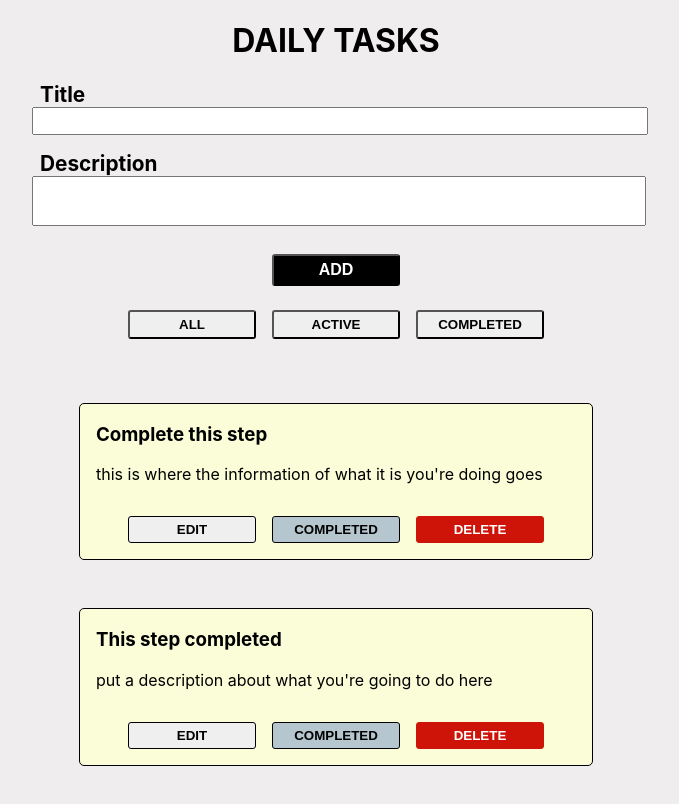
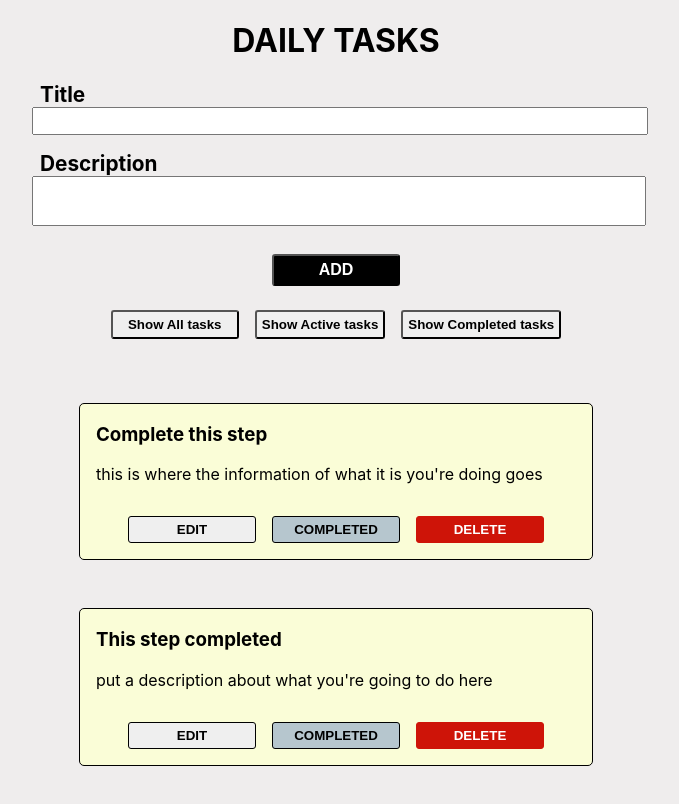
Before and after one commit to Tasups/Daily-Todo, a React (Create React App) app: page / in a window 1280 px wide. Shown: the top 804 px of the page, without its empty margins (304-983 px from the left). Built offline with nearby package versions, Linux system fonts and the light colour scheme.

Commit message:
show completed/all/active buttons made

```diff
--- a/src/App.js
+++ b/src/App.js
@@ -4,14 +4,29 @@
 import './App.css';
 
 import TodoList from './TodoList.js';
-import TodoInput from './TodoInput';
+import TodoInput from './TodoInput.js';
+import FilterButton from './FilterButton.js';
 
 import DATA from './task_data.js';
 
 
+import FILTER_MAP from './filter_data.js';
+
 function App() {
 
   const [tasks, setTasks] = useState(DATA);
+  const [filter, setFilter] = useState('All');
+
+  const FILTER_NAMES = Object.keys(FILTER_MAP);
+
+  const filterList = FILTER_NAMES.map(name => (
+    <FilterButton
+      key={name}
+      name={name}
+      isPressed={name === filter}
+      setFilter={setFilter}
+    />
+    ));
 
   const addTask = (title, desc) => {
     const uniqueIdKey = "task-" + nanoid();
@@ -50,9 +65,12 @@
       <h1 style={{textAlign: "center"}}>DAILY TASKS</h1>
       <TodoInput addTasks={addTask}/>
       <div style={{textAlign: "center"}}>
+      {filterList}
+      {/*
       <button>ALL</button>
       <button>ACTIVE</button>
       <button>COMPLETED</button>
+      */}
       </div>
       <TodoList
         tasks={tasks}
--- /dev/null
+++ b/src/FilterButton.js
@@ -0,0 +1,18 @@
+import React from 'react';
+
+const FilterButton = (props) => {
+  return(
+    <button
+      type="button"
+      className="btn toggle-btn"
+      aria-pressed={props.isPressed}
+      onClick={() => props.setFilter(props.name)}
+    >
+      <span className="visually-hidden">Show </span>
+      <span>{props.name}</span>
+      <span className="visually-hidden"> tasks</span>
+    </button>
+    )
+}
+
+export default FilterButton;
--- /dev/null
+++ b/src/filter_data.js
@@ -0,0 +1,7 @@
+const FILTER_MAP = {
+  All: () => true,
+  Active: task => !task.completed,
+  Completed: task => task.completed
+};
+
+export default FILTER_MAP;
```
